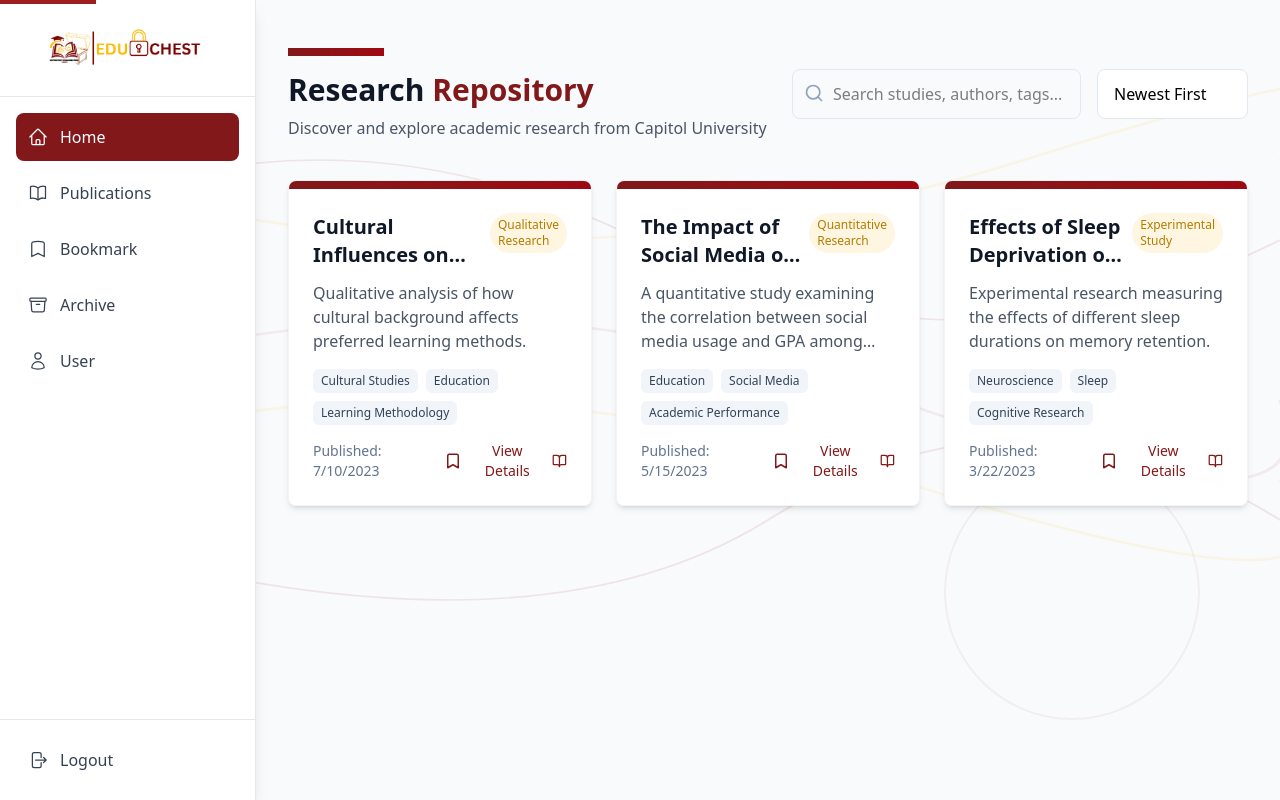
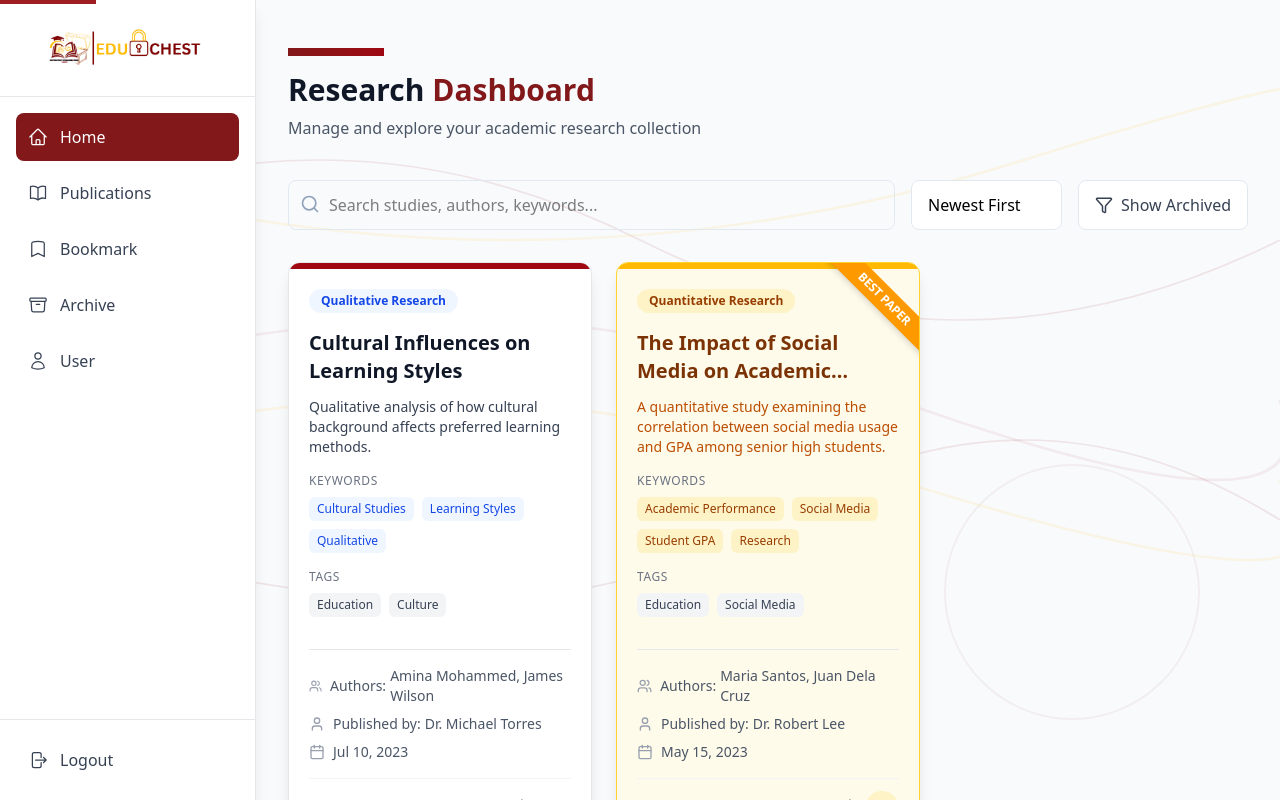
Before and after one commit to mihkuno/RESPOCU, a Next.js app: page /dashboard in a window 1280 px wide. Built offline with nearby package versions, Linux system fonts and the light colour scheme.

Commit message:
ui: add StudyCard component for displaying study details with bookmarking and action features

```diff
--- /dev/null
+++ b/src/app/dashboard/(components)/card.tsx
@@ -0,0 +1,281 @@
+
+"use client";
+
+import React from 'react';
+import {
+  Bookmark,
+  BookmarkMinus,
+  Archive,
+  Trash2,
+  Edit,
+  Award,
+  Star,
+  Calendar,
+  User,
+  Users
+} from 'lucide-react';
+
+interface Author {
+  id: number;
+  name: string;
+  role: 'student' | 'faculty';
+}
+
+interface Study {
+  id: number;
+  title: string;
+  description: string;
+  type: string;
+  publishedDate: string;
+  authors: Author[];
+  publishedBy: Author;
+  tags: string[];
+  keywords: string[];
+  isArchived: boolean;
+  isBestPaper: boolean;
+}
+
+interface StudyCardProps {
+  study: Study;
+  isBookmarked: boolean;
+  isAdmin: boolean;
+  isDashboard: boolean;
+  onToggleBookmark: (studyId: number) => void;
+  onArchive?: (studyId: number) => void;
+  onDelete?: (studyId: number) => void;
+  onEdit?: (studyId: number) => void;
+  onMarkBestPaper?: (studyId: number, status: boolean) => void;
+  onClick?: (studyId: number) => void;
+}
+
+const StudyCard: React.FC<StudyCardProps> = ({
+  study,
+  isBookmarked = false,
+  isAdmin = false,
+  isDashboard = false,
+  onToggleBookmark,
+  onArchive,
+  onDelete,
+  onEdit,
+  onMarkBestPaper,
+  onClick
+}) => {
+  const handleCardClick = () => {
+    if (onClick) {
+      onClick(study.id);
+    }
+  };
+
+  const studentAuthors = study.authors.filter(author => author.role === 'student');
+  const facultyPublisher = study.publishedBy;
+  const formattedDate = new Date(study.publishedDate).toLocaleDateString('en-US', {
+    year: 'numeric',
+    month: 'short',
+    day: 'numeric'
+  });
+
+  const colors = study.isBestPaper
+    ? {
+        border: 'border-amber-300',
+        bg: 'bg-amber-50',
+        highlight: 'bg-amber-400',
+        text: 'text-amber-900',
+        secondary: 'text-amber-700',
+        badgeBg: 'bg-amber-100',
+        badgeText: 'text-amber-800',
+      }
+    : {
+        border: 'border-gray-200',
+        bg: 'bg-white',
+        highlight: 'bg-red-800',
+        text: 'text-gray-900',
+        secondary: 'text-gray-700',
+        badgeBg: 'bg-blue-50',
+        badgeText: 'text-blue-700',
+      };
+
+  return (
+    <div
+      className={`${colors.bg} rounded-xl shadow-lg hover:shadow-xl
+        transition-all duration-300 ease-in-out transform hover:-translate-y-1
+        border ${colors.border} overflow-hidden cursor-pointer relative
+        flex flex-col h-full`}
+      onClick={handleCardClick}
+      aria-label={`Study: ${study.title}`}
+      role="article"
+    >
+      {/* Top highlight bar */}
+      <div className={`h-1.5 ${colors.highlight} w-full`}></div>
+
+      {/* Best paper corner ribbon */}
+      {study.isBestPaper && (
+        <div className="absolute -right-12 top-6 rotate-45 bg-amber-500 text-white py-1 px-12 text-xs font-bold shadow-md z-10">
+          BEST PAPER
+        </div>
+      )}
+
+      <div className="p-5 flex flex-col h-full">
+        {/* Header with type badge */}
+        <div className="flex items-start justify-between mb-4">
+          <span className={`px-3 py-1 text-xs font-semibold rounded-full ${colors.badgeBg} ${colors.badgeText}`}>
+            {study.type}
+          </span>
+
+          {study.isBestPaper && (
+            <Award size={22} className="text-amber-500" aria-label="Best Research Award" />
+          )}
+        </div>
+
+        {/* Title */}
+        <h2 className={`text-xl font-bold mb-3 line-clamp-2 ${colors.text}`}>
+          {study.title}
+        </h2>
+
+        {/* Description */}
+        <p className={`${colors.secondary} mb-4 line-clamp-3 text-sm`}>
+          {study.description}
+        </p>
+
+        {/* Keywords */}
+        {study.keywords.length > 0 && (
+          <div className="mb-4">
+            <h3 className="text-xs uppercase tracking-wider text-gray-500 mb-2">Keywords</h3>
+            <div className="flex flex-wrap gap-2">
+              {study.keywords.map((keyword, index) => (
+                <span
+                  key={`keyword-${index}`}
+                  className={`${colors.badgeBg} ${colors.badgeText} text-xs px-2 py-1 rounded-md`}
+                >
+                  {keyword}
+                </span>
+              ))}
+            </div>
+          </div>
+        )}
+
+        {/* Tags */}
+        {study.tags.length > 0 && (
+          <div className="mb-4">
+            <h3 className="text-xs uppercase tracking-wider text-gray-500 mb-2">Tags</h3>
+            <div className="flex flex-wrap gap-2">
+              {study.tags.map((tag, index) => (
+                <span
+                  key={`tag-${index}`}
+                  className="bg-gray-100 text-gray-700 text-xs px-2 py-1 rounded-md"
+                >
+                  {tag}
+                </span>
+              ))}
+            </div>
+          </div>
+        )}
+
+        {/* Divider */}
+        <div className="my-4 border-t border-gray-200"></div>
+
+        {/* Authors section */}
+        <div className="text-sm text-gray-600 space-y-2 mt-auto">
+          <div className="flex items-center">
+            <Users size={16} className="mr-2 text-gray-400" />
+            <span className="font-medium mr-1">Authors:</span>
+            <span>{studentAuthors.map(author => author.name).join(', ')}</span>
+          </div>
+
+          <div className="flex items-center">
+            <User size={16} className="mr-2 text-gray-400" />
+            <span className="font-medium mr-1">Published by:</span>
+            <span>{facultyPublisher.name}</span>
+          </div>
+
+          <div className="flex items-center">
+            <Calendar size={16} className="mr-2 text-gray-400" />
+            <span>{formattedDate}</span>
+          </div>
+        </div>
+
+        {/* Action buttons */}
+        <div className="flex justify-end items-center mt-4 pt-3 border-t border-gray-100" onClick={(e) => e.stopPropagation()}>
+          <div className="flex items-center gap-1">
+            <button
+              onClick={(e) => {
+                e.stopPropagation();
+                onToggleBookmark(study.id);
+              }}
+              className={`p-2 hover:bg-gray-100 rounded-full transition-colors`}
+              title={isBookmarked ? "Remove bookmark" : "Bookmark"}
+              aria-label={isBookmarked ? "Remove bookmark" : "Bookmark this study"}
+            >
+              {isBookmarked ? (
+                <BookmarkMinus className="text-red-600" size={18} />
+              ) : (
+                <Bookmark className="text-gray-600" size={18} />
+              )}
+            </button>
+
+            {isAdmin && (
+              <>
+                {!study.isArchived && (
+                  <>
+                    <button
+                      onClick={(e) => {
+                        e.stopPropagation();
+                        if (onArchive) onArchive(study.id);
+                      }}
+                      className="p-2 hover:bg-gray-100 rounded-full transition-colors"
+                      title="Archive"
+                      aria-label="Archive study"
+                    >
+                      <Archive className="text-gray-600" size={18} />
+                    </button>
+
+                    <button
+                      onClick={(e) => {
+                        e.stopPropagation();
+                        if (onEdit) onEdit(study.id);
+                      }}
+                      className="p-2 hover:bg-gray-100 rounded-full transition-colors"
+                      title="Edit"
+                      aria-label="Edit study"
+                    >
+                      <Edit className="text-gray-600" size={18} />
+                    </button>
+                  </>
+                )}
+
+                {study.isArchived && (
+                  <button
+                    onClick={(e) => {
+                      e.stopPropagation();
+                      if (onDelete) onDelete(study.id);
+                    }}
+                    className="p-2 hover:bg-red-100 rounded-full transition-colors"
+                    title="Delete permanently"
+                    aria-label="Delete study permanently"
+                  >
+                    <Trash2 className="text-red-600" size={18} />
+                  </button>
+                )}
+
+                {isDashboard && (
+                  <button
+                    onClick={(e) => {
+                      e.stopPropagation();
+                      if (onMarkBestPaper) onMarkBestPaper(study.id, !study.isBestPaper);
+                    }}
+                    className={`p-2 hover:bg-amber-100 rounded-full transition-colors ${study.isBestPaper ? 'bg-amber-100' : ''}`}
+                    title={study.isBestPaper ? "Remove best paper mark" : "Mark as best paper"}
+                    aria-label={study.isBestPaper ? "Remove best paper mark" : "Mark as best paper"}
+                  >
+                    <Star className={study.isBestPaper ? "text-amber-500" : "text-gray-400"} size={18} />
+                  </button>
+                )}
+              </>
+            )}
+          </div>
+        </div>
+      </div>
+    </div>
+  );
+};
+
+export default StudyCard;
--- a/src/app/dashboard/page.tsx
+++ b/src/app/dashboard/page.tsx
@@ -1,28 +1,58 @@
 "use client";
 
 import React, { useState, useMemo } from 'react';
-import Link from 'next/link';
-import { Search, BookOpen, Bookmark, BookmarkMinus } from 'lucide-react';
+import { Search, Filter } from 'lucide-react';
+import StudyCard from '@/app/dashboard/(components)/card';
+import { useRouter } from 'next/navigation';
 
-export default function HomePage() {
-  const [searchQuery, setSearchQuery] = useState('');
-  const [sortBy, setSortBy] = useState('newest');
-  const [bookmarks, setBookmarks] = useState([]); // Array to store bookmarked study IDs
+// Define author and study types
+interface Author {
+  id: number;
+  name: string;
+  role: 'student' | 'faculty';
+}
 
-  // Brand colors matching landing page
-  const brandMaroon = '#9F1E22';
-  const brandYellow = '#FFB81C';
+interface Study {
+  id: number;
+  title: string;
+  description: string;
+  type: string;
+  publishedDate: string;
+  authors: Author[];
+  publishedBy: Author;
+  tags: string[];
+  keywords: string[];
+  isArchived: boolean;
+  isBestPaper: boolean;
+}
 
-  // Sample study data
-  const studies = [
+export default function Dashboard() {
+  const router = useRouter();
+  const [searchQuery, setSearchQuery] = useState<string>('');
+  const [sortBy, setSortBy] = useState<string>('newest');
+  const [bookmarks, setBookmarks] = useState<number[]>([]);
+  const [showArchived, setShowArchived] = useState<boolean>(false);
+
+  // For demo purposes, assume user is admin
+  const isAdmin = true;
+
+  // Sample expanded study data
+  const studies: Study[] = [
     {
       id: 1,
       title: "The Impact of Social Media on Academic Performance",
       description: "A quantitative study examining the correlation between social media usage and GPA among senior high students.",
       type: "Quantitative Research",
       publishedDate: "2023-05-15",
-      authors: ["Maria Santos", "Juan Dela Cruz"],
-      tags: ["Education", "Social Media", "Academic Performance"]
+      authors: [
+        { id: 101, name: "Maria Santos", role: "student" },
+        { id: 102, name: "Juan Dela Cruz", role: "student" }
+      ],
+      publishedBy: { id: 201, name: "Dr. Robert Lee", role: "faculty" },
+      tags: ["Education", "Social Media"],
+      keywords: ["Academic Performance", "Social Media", "Student GPA", "Research"],
+      isArchived: false,
+      isBestPaper: true
     },
     {
       id: 2,
@@ -30,8 +60,15 @@ export default function HomePage() {
       description: "Experimental research measuring the effects of different sleep durations on memory retention.",
       type: "Experimental Study",
       publishedDate: "2023-03-22",
-      authors: ["Robert Johnson", "Sarah Chen"],
-      tags: ["Neuroscience", "Sleep", "Cognitive Research"]
+      authors: [
+        { id: 103, name: "Robert Johnson", role: "student" },
+        { id: 104, name: "Sarah Chen", role: "student" }
+      ],
+      publishedBy: { id: 202, name: "Dr. Anna Garcia", role: "faculty" },
+      tags: ["Psychology", "Health"],
+      keywords: ["Sleep", "Cognitive Function", "Memory", "Experimental"],
+      isArchived: true,
+      isBestPaper: false
     },
     {
       id: 3,
@@ -39,28 +76,40 @@ export default function HomePage() {
       description: "Qualitative analysis of how cultural background affects preferred learning methods.",
       type: "Qualitative Research",
       publishedDate: "2023-07-10",
-      authors: ["Amina Mohammed", "James Wilson"],
-      tags: ["Cultural Studies", "Education", "Learning Methodology"]
-    },
+      authors: [
+        { id: 105, name: "Amina Mohammed", role: "student" },
+        { id: 106, name: "James Wilson", role: "student" }
+      ],
+      publishedBy: { id: 203, name: "Dr. Michael Torres", role: "faculty" },
+      tags: ["Education", "Culture"],
+      keywords: ["Cultural Studies", "Learning Styles", "Qualitative"],
+      isArchived: false,
+      isBestPaper: false
+    }
   ];
 
-  // Memoized filtered and sorted studies
+  // Filtered and sorted studies
   const filteredStudies = useMemo(() => {
     return studies
       .filter(study =>
-        study.title.toLowerCase().includes(searchQuery.toLowerCase()) ||
+        // Filter by search query
+        (study.title.toLowerCase().includes(searchQuery.toLowerCase()) ||
         study.description.toLowerCase().includes(searchQuery.toLowerCase()) ||
-        study.authors.some(author => author.toLowerCase().includes(searchQuery.toLowerCase())) ||
-        study.tags.some(tag => tag.toLowerCase().includes(searchQuery.toLowerCase()))
+        study.authors.some(author => author.name.toLowerCase().includes(searchQuery.toLowerCase())) ||
+        study.tags.some(tag => tag.toLowerCase().includes(searchQuery.toLowerCase())) ||
+        study.keywords.some(keyword => keyword.toLowerCase().includes(searchQuery.toLowerCase()))) &&
+        // Filter by archive status
+        (showArchived ? study.isArchived : !study.isArchived)
       )
       .sort((a, b) => {
         if (sortBy === 'newest') return new Date(b.publishedDate).getTime() - new Date(a.publishedDate).getTime();
         if (sortBy === 'oldest') return new Date(a.publishedDate).getTime() - new Date(b.publishedDate).getTime();
         return a.title.localeCompare(b.title);
       });
-  }, [searchQuery, sortBy]);
+  }, [searchQuery, sortBy, showArchived]);
 
-  const toggleBookmark = (studyId) => {
+  // Action handlers
+  const toggleBookmark = (studyId: number): void => {
     if (bookmarks.includes(studyId)) {
       setBookmarks(bookmarks.filter(id => id !== studyId));
     } else {
@@ -68,27 +117,50 @@ export default function HomePage() {
     }
   };
 
+  const handleArchive = (studyId: number): void => {
+    // In a real app, this would make an API call
+    alert(`Archive study with ID: ${studyId}`);
+  };
+
+  const handleDelete = (studyId: number): void => {
+    // In a real app, this would make an API call
+    alert(`Delete study with ID: ${studyId}`);
+  };
+
+  const handleEdit = (studyId: number): void => {
+    // In a real app, this would navigate to edit page
+    router.push(`/studies/${studyId}/edit`);
+  };
+
+  const handleMarkBestPaper = (studyId: number, status: boolean): void => {
+    // In a real app, this would make an API call
+    alert(`Mark study ${studyId} as best paper: ${status}`);
+  };
+
+  const handleCardClick = (studyId: number): void => {
+    // Navigate to study details page
+    router.push(`/studies/${studyId}`);
+  };
+
   return (
-    <div className="min-h-screen overflow-hidden p-4"> {/* Added padding to the main container */}
+    <div className="min-h-screen p-4">
       <div className="container mx-auto px-4 py-8">
-        {/* Header */}
-        <header className="flex flex-col md:flex-row justify-between items-center mb-10 space-y-4 md:space-y-0">
-          <div>
+        {/* Dashboard Header */}
+        <header className="mb-10">
           <div className="bg-gradient-to-r from-red-900 to-red-800 h-2 w-24 mb-4"></div>
           <h1 className="text-3xl font-bold text-gray-900">
-              Research <span className="text-red-900">Repository</span>
+            Research <span className="text-red-900">Dashboard</span>
           </h1>
           <p className="text-gray-600 mt-2">
-              Discover and explore academic research from Capitol University
+            Manage and explore your academic research collection
           </p>
-          </div>
+        </header>
 
-          {/* Search and Filter */}
-          <div className="flex flex-col sm:flex-row gap-4 w-full md:w-auto">
+        <div className="flex flex-col sm:flex-row gap-4 mb-8">
           <div className="relative flex-grow">
             <input
               type="text"
-                placeholder="Search studies, authors, tags..."
+              placeholder="Search studies, authors, keywords..."
               className="w-full pl-10 pr-4 py-3 rounded-lg border border-slate-200
                 focus:outline-none focus:ring-2 focus:ring-red-900
                 transition-all duration-300 ease-in-out"
@@ -113,74 +185,37 @@ export default function HomePage() {
             <option value="oldest">Oldest First</option>
             <option value="title">Title (A-Z)</option>
           </select>
+
+          {isAdmin && (
+            <button
+              className={`flex items-center gap-2 px-4 py-3 rounded-lg border
+                transition-all duration-300 ease-in-out
+                ${showArchived ? 'bg-red-900 text-white border-red-900' : 'bg-white text-gray-700 border-slate-200'}`}
+              onClick={() => setShowArchived(!showArchived)}
+            >
+              <Filter size={18} />
+              {showArchived ? 'Show Active' : 'Show Archived'}
+            </button>
+          )}
         </div>
-        </header>
 
-        {/* Studies Grid */}
+        {/* Studies Grid using enhanced StudyCard component */}
         {filteredStudies.length > 0 ? (
           <div className="grid grid-cols-1 md:grid-cols-2 lg:grid-cols-3 gap-6">
             {filteredStudies.map((study) => (
-              <div
+              <StudyCard
                 key={study.id}
-                className="bg-white/90 backdrop-blur-sm rounded-lg shadow-md hover:shadow-lg
-                  transition-all duration-300 ease-in-out transform hover:-translate-y-1
-                  border border-gray-100 overflow-hidden"
-              >
-                <div className="h-2 bg-gradient-to-r from-red-900 to-red-800"></div>
-                <div className="p-6">
-                  <div className="flex justify-between items-start mb-3">
-                    <h2 className="text-xl font-bold text-gray-900 line-clamp-2">
-                      {study.title}
-                    </h2>
-                    <span className="ml-2 px-2 py-1 text-xs rounded-full"
-                      style={{ backgroundColor: '#FFB81C20', color: '#B57B00' }}>
-                      {study.type}
-                    </span>
-                  </div>
-
-                  <p className="text-gray-600 mb-4 line-clamp-3">
-                    {study.description}
-                  </p>
-
-                  <div className="flex flex-wrap gap-2 mb-4">
-                    {study.tags.map((tag, index) => (
-                      <span
-                        key={index}
-                        className="bg-slate-100 text-slate-700 text-xs px-2 py-1 rounded-md"
-                      >
-                        {tag}
-                      </span>
-                    ))}
-                  </div>
-
-                  <div className="flex justify-between items-center text-sm text-slate-500">
-                    <span>
-                      Published: {new Date(study.publishedDate).toLocaleDateString()}
-                    </span>
-                    <div className="flex items-center gap-2">
-                      <button onClick={() => toggleBookmark(study.id)}>
-                        {bookmarks.includes(study.id) ? (
-                          <BookmarkMinus className="text-red-900" size={18} />
-                        ) : (
-                          <Bookmark className="text-red-900" size={18} />
-                        )}
-                      </button>
-                      <Link href={`/studies/${study.id}`}>
-                        <button
-                          className="flex items-center text-red-900 hover:text-red-800
-                            font-medium transition-colors duration-200 group"
-                        >
-                          View Details
-                          <BookOpen
-                            className="ml-2 group-hover:translate-x-1 transition-transform"
-                            size={16}
+                study={study}
+                isBookmarked={bookmarks.includes(study.id)}
+                isAdmin={isAdmin}
+                isDashboard={true}
+                onToggleBookmark={toggleBookmark}
+                onArchive={handleArchive}
+                onDelete={handleDelete}
+                onEdit={handleEdit}
+                onMarkBestPaper={handleMarkBestPaper}
+                onClick={handleCardClick}
               />
-                        </button>
-                      </Link>
-                    </div>
-                  </div>
-                </div>
-              </div>
             ))}
           </div>
         ) : (
@@ -189,14 +224,19 @@ export default function HomePage() {
               No studies found
             </h3>
             <p className="text-gray-600 mb-6">
-              Try adjusting your search query or explore different filters
+              {showArchived
+                ? "No archived studies match your search criteria"
+                : "Try adjusting your search query or explore different filters"}
             </p>
             <button
-              onClick={() => setSearchQuery('')}
+              onClick={() => {
+                setSearchQuery('');
+                if (showArchived) setShowArchived(false);
+              }}
               className="px-6 py-3 bg-red-900 text-white rounded-lg
                 hover:bg-red-800 transition-colors"
             >
-              Reset Search
+              Reset Filters
             </button>
           </div>
         )}
```
Lines whose indentation alone changed are shown as unchanged.
